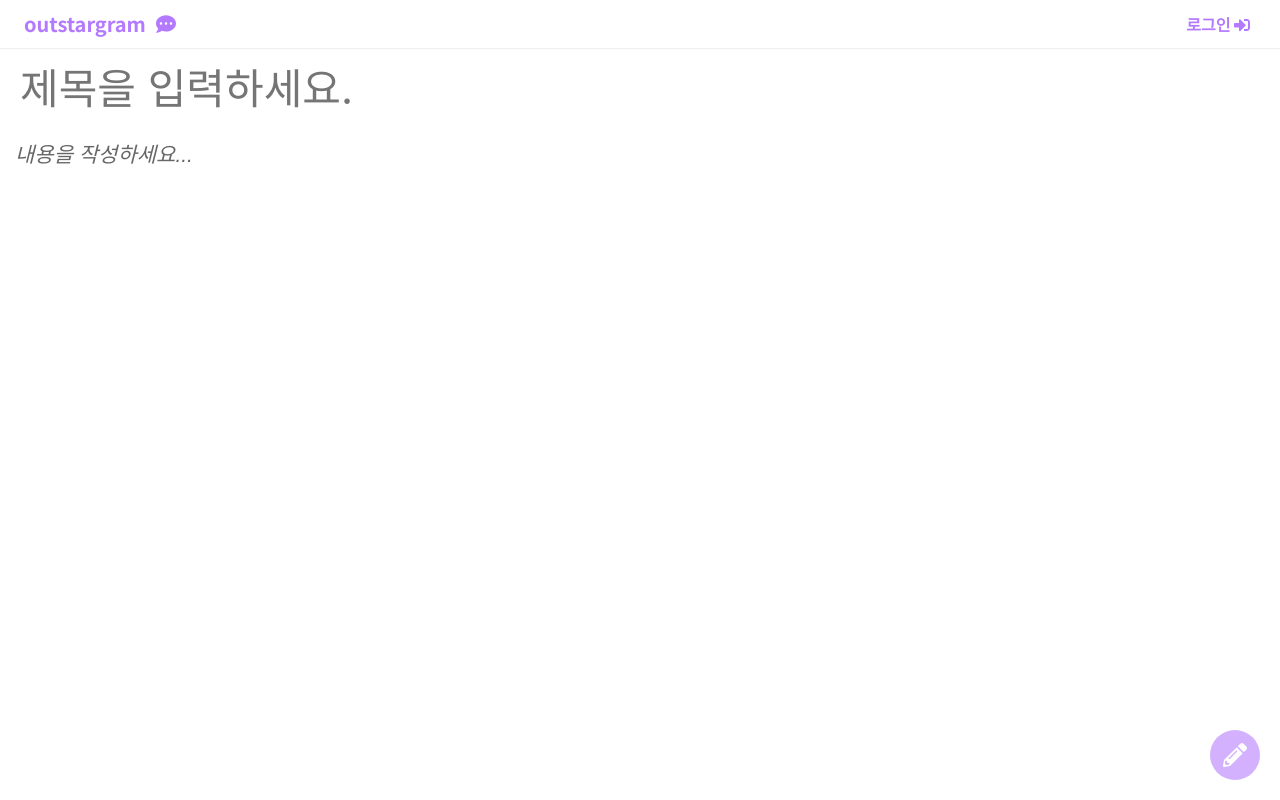
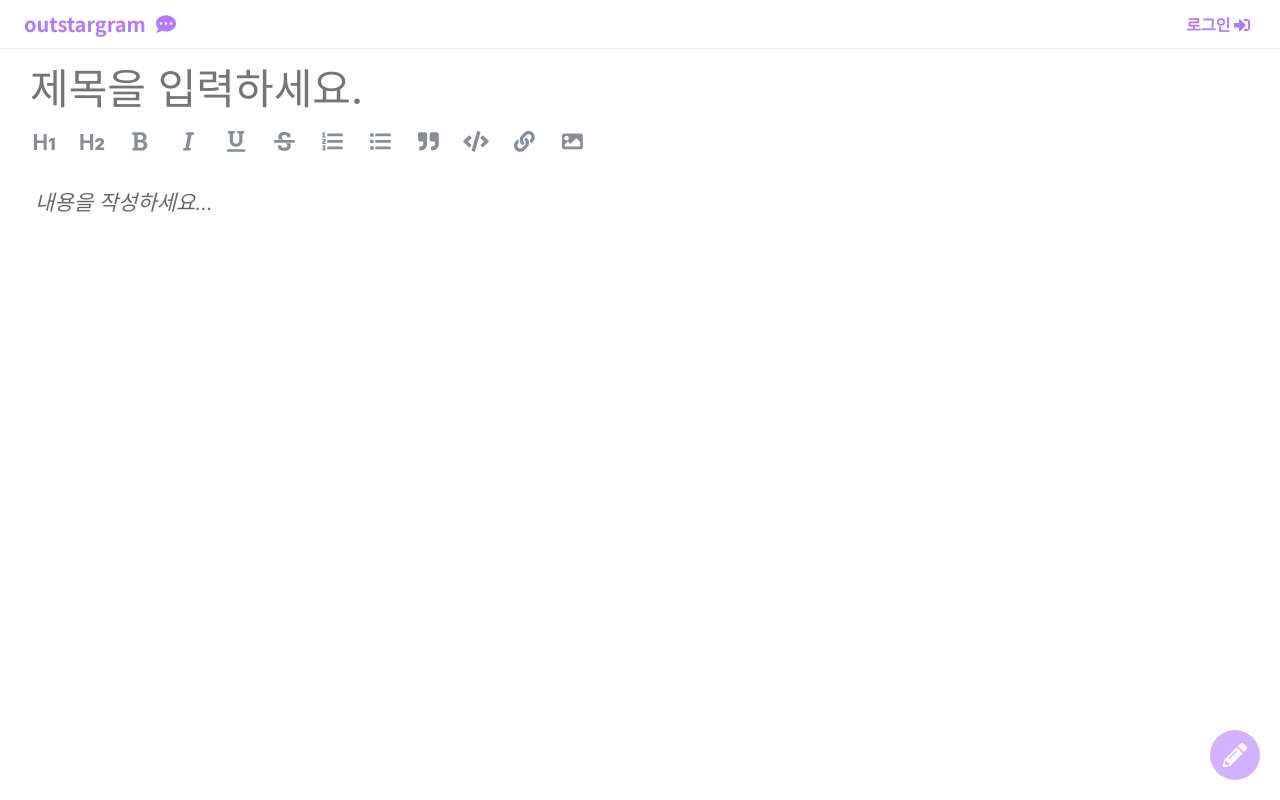
Before and after one commit to outstanding1301/blog-frontend, a React app: page /write in a window 1280 px wide. Built offline with nearby package versions, Linux system fonts and the light colour scheme.

Commit message:
에디터 툴바 수정, 이미지 서버에 업로드

```diff
--- a/public/index.html
+++ b/public/index.html
@@ -7,7 +7,7 @@
     <meta name="theme-color" content="#000000" />
     <meta
       name="description"
-      content="Web site created using create-react-app"
+      content="blog based sns, outstagram"
     />
     <link rel="apple-touch-icon" href="%PUBLIC_URL%/logo192.png" />
     <!--
@@ -28,7 +28,7 @@
       work correctly both with client-side routing and a non-root public URL.
       Learn how to configure a non-root public URL by running `npm run build`.
     -->
-    <title>React App</title>
+    <title>outstagram</title>
   </head>
   <body>
     <noscript>You need to enable JavaScript to run this app.</noscript>
--- a/src/components/common/Editor/index.js
+++ b/src/components/common/Editor/index.js
@@ -5,6 +5,8 @@ import 'quill/dist/quill.bubble.css';
 import { useDispatch, useSelector } from 'react-redux';
 import { writePost, changeField, initializePost } from '@modules/post';
 import { useHistory } from 'react-router-dom';
+import client from '@src/lib/client';
+import { api } from '@src/consts';
 
 const Editor = () => {
     const history = useHistory();
@@ -17,6 +19,8 @@ const Editor = () => {
         title: post.title,
         contents: post.contents,
     }));
+
+    const imageRef = useRef();
 
     const onChangeField = useCallback(payload =>
             dispatch(changeField(payload))
@@ -58,7 +62,10 @@ const Editor = () => {
                     ['blockquote', 'code-block', 'link', 'image'],
                 ],
             },
+            bounds: "#quill-editor"
         });
+
+        document.querySelector('.ql-tooltip-editor input').setAttribute("data-link", "https://outstandingboy.com");
 
         const quill = quillInstance.current;
         quill.on('text-change', (delta, oldDelta, source) => {
@@ -66,16 +73,42 @@ const Editor = () => {
                 onChangeField({key: 'contents', value: quill.root.innerHTML});
             }
         });
+        quill.getModule('toolbar').addHandler('image', onClickImageBtn);
+
     }, [onChangeField]);
 
     const onChangeTitle = e => {
         onChangeField({key: 'title', value: e.target.value});
     }
 
+    const onClickImageBtn = useCallback(() => {
+        console.log("onClickImageBtn");
+        imageRef.current.click()
+    },[imageRef.current]);
+
+    const onChangeImageInput = (e) => {
+        const imageFormData = new FormData();
+        [].forEach.call(e.target.files, (f) => {
+            imageFormData.append('image', f)
+        });
+
+        e.target.value = '';
+
+        client.post('/img', imageFormData, {
+            headers: {
+                "Content-Type": "multipart/form-data"
+            }
+        }).then(res => {
+            const url = api+"/"+res.data;
+            const range = quillInstance.current.getSelection();
+            quillInstance.current.insertEmbed(range.index, 'image', url);
+        });
+  }
 
     return (
         <div className="editor__container">
-                <div className="editor__postButton">
+            <input hidden type="file" onChange={onChangeImageInput} ref={imageRef}/>
+                <div className="editor__buttons">
                     {(()=>
                         title.length === 0 || contents.length === 0 || contents === '<p><br></p>'
                         ?
@@ -95,7 +128,127 @@ const Editor = () => {
                 <div className="editor__input_title_container">
                     <input className="editor__input_title" type="text" placeholder="제목을 입력하세요." onChange={onChangeTitle} value={title}/>
                 </div>
-                <div className="editor__editor" ref={quillElement}/>
+                <div className="editor__tools">
+                    <button className="editor__tools_tool" onClick={
+                        ()=>{
+                            if (quillInstance.current.getFormat().header == 1)
+                                quillInstance.current.format('header', 0);
+                            else
+                                quillInstance.current.format('header', 1);
+                        }
+                    }>
+                        <div>H<span>1</span></div>
+                    </button>
+                    <button className="editor__tools_tool" onClick={
+                        ()=>{
+                            if (quillInstance.current.getFormat().header == 2)
+                                quillInstance.current.format('header', 0);
+                            else
+                                quillInstance.current.format('header', 2);
+                        }
+                    }>
+                        <div>H<span>2</span></div>
+                    </button>
+                    <button className="editor__tools_tool" onClick={
+                        ()=>{
+                            if (quillInstance.current.getFormat().bold)
+                                quillInstance.current.format('bold', false);
+                            else
+                                quillInstance.current.format('bold', true);
+                        }
+                    }>
+                        <div><i className="fas fa-bold"></i></div>
+                    </button>
+                    <button className="editor__tools_tool" onClick={
+                        ()=>{
+                            if (quillInstance.current.getFormat().italic)
+                                quillInstance.current.format('italic', false);
+                            else
+                                quillInstance.current.format('italic', true);
+                        }
+                    }>
+                        <div><i className="fas fa-italic"></i></div>
+                    </button>
+                    <button className="editor__tools_tool" onClick={
+                        ()=>{
+                            if (quillInstance.current.getFormat().underline)
+                                quillInstance.current.format('underline', false);
+                            else
+                                quillInstance.current.format('underline', true);
+                        }
+                    }>
+                        <div><i className="fas fa-underline"></i></div>
+                    </button>
+                    <button className="editor__tools_tool" onClick={
+                        ()=>{
+                            if (quillInstance.current.getFormat().strike)
+                                quillInstance.current.format('strike', false);
+                            else
+                                quillInstance.current.format('strike', true);
+                        }
+                    }>
+                        <div><i className="fas fa-strikethrough"></i></div>
+                    </button>
+                    <button className="editor__tools_tool" onClick={
+                        ()=>{
+                            if (quillInstance.current.getFormat().list == 'ordered')
+                                quillInstance.current.format('list', '');
+                            else
+                                quillInstance.current.format('list', 'ordered');
+                        }
+                    }>
+                        <div><i className="fas fa-list-ol"></i></div>
+                    </button>
+                    <button className="editor__tools_tool" onClick={
+                        ()=>{
+                            if (quillInstance.current.getFormat().list == 'bullet')
+                                quillInstance.current.format('list', '');
+                            else
+                                quillInstance.current.format('list', 'bullet');
+                        }
+                    }>
+                        <div><i className="fas fa-list-ul"></i></div>
+                    </button>
+                    <button className="editor__tools_tool" onClick={
+                        ()=>{
+                            if (quillInstance.current.getFormat().blockquote)
+                                quillInstance.current.format('blockquote', false);
+                            else
+                                quillInstance.current.format('blockquote', true);
+                        }
+                    }>
+                        <div><i className="fas fa-quote-right"></i></div>
+                    </button>
+                    <button className="editor__tools_tool" onClick={
+                        ()=>{
+                            if (quillInstance.current.getFormat()['code-block'])
+                                quillInstance.current.format('code-block', false);
+                            else
+                                quillInstance.current.format('code-block', true);
+                        }
+                    }>
+                        <div><i className="fas fa-code"></i></div>
+                    </button>
+                    <button className="editor__tools_tool" onClick={
+                        ()=>{
+                            document.querySelector('.ql-link').click();
+                        }
+                    }>
+                        <div><i className="fas fa-link"></i></div>
+                    </button>
+                    <button className="editor__tools_tool" onClick={
+                        ()=>{
+                            document.querySelector('.ql-image').click();
+                        }
+                    }>
+                        <div><i className="fas fa-image"></i></div>
+                    </button>
+                </div>
+                <div className="editor__editor">
+                    <div id="quill-editor" ref={quillElement}>
+
+                    </div>
+                </div>
         </div>
     );
 }
--- a/src/components/common/Editor/style.scss
+++ b/src/components/common/Editor/style.scss
@@ -18,8 +18,8 @@
     width: calc(100% - 40px);
     height: 60px;
     margin-top: 10px;
-    margin-left: 20px;
-    margin-right: 20px;
+    margin-left: 30px;
+    margin-right: 30px;
 }
 
 .editor__input_title {
@@ -37,12 +37,15 @@
 
 .editor__editor {
     flex: 1;
-    width: 100%;
     overflow: scroll;
     padding-top: 10px;
+    margin-left: 20px;
+    margin-right: 20px;
+    margin-bottom: 20px;
 }
 
-.editor__postButton {
+.editor__buttons {
+    display: flex;
     position: absolute;
     right: 20px;
     bottom: 20px;
@@ -79,6 +82,10 @@
     opacity: 0.5;
 }
 
+.ql-editor {
+    z-index: 999;
+}
+
 .ql-editor > p {
     font-size: 21px !important;
 }
@@ -92,3 +99,54 @@
 .ql-editor.ql-blank::before {
     font-size: 21px !important;
 }
+
+.ql-editor > ol {
+    font-size: 21px !important;
+}
+
+.ql-editor > ul {
+    font-size: 21px !important;
+}
+
+.ql-editor > blockquote {
+    font-size: 21px !important;
+}
+
+.ql-editor > pre {
+    font-size: 21px !important;
+}
+
+.editor__tools {
+    display: flex;
+    margin-right: 20px;
+    margin-left: 20px;
+
+    .editor__tools_tool {
+        width: 3rem;
+        height: 3rem;
+        display: flex;
+        align-items: center;
+        justify-content: center;
+        font-size: 1.3rem;
+        flex-shrink: 0;
+        background: none;
+        outline: none;
+        padding: 0;
+        border: none;
+        color: rgb(134, 142, 150);
+        cursor: pointer;
+
+        div {
+            font-weight: bold;
+            span {
+                font-size: 1rem;
+                font-weight: bolder;
+            }
+        }
+
+        &:hover {
+            background: rgb(228, 228, 228);
+            color: rgb(51, 51, 51);
+        }
+    }
+}
--- a/src/containers/PostsContainer/index.js
+++ b/src/containers/PostsContainer/index.js
@@ -48,9 +48,16 @@ const PostsContainer = ({author}) => {
     }, [posts, postsError]);
 
     return (
-        (posts.length > 0 &&
+        <>
+        {
+            posts.length > 0 &&
             <Posts posts={posts}/>
-        )
+        }
+        {
+            posts.length == 0 &&
+            <h1>글이 없습니다.</h1>
+        }
+        </>
     );
 }
 
--- a/src/scss/colors.scss
+++ b/src/scss/colors.scss
@@ -2,6 +2,9 @@
 $color-primary: #b37aff;
 $color-primary-dark: #a866ff;
 $color-primary-light: #d0acff;
+$color-secondary: #00e0a8;
+$color-secondary-dark: #00ac81;
+$color-secondary-light: #46ffd1;
 $color-like: #ff7171;
 $color-label: #7c7c7c;
 $color-nickname: #5a5a5a;
```
Also changed, not shown: src/components/common/Header/index.js (+13 -12 lines), src/pages/HomePage/index.js (+1 -24 lines).
